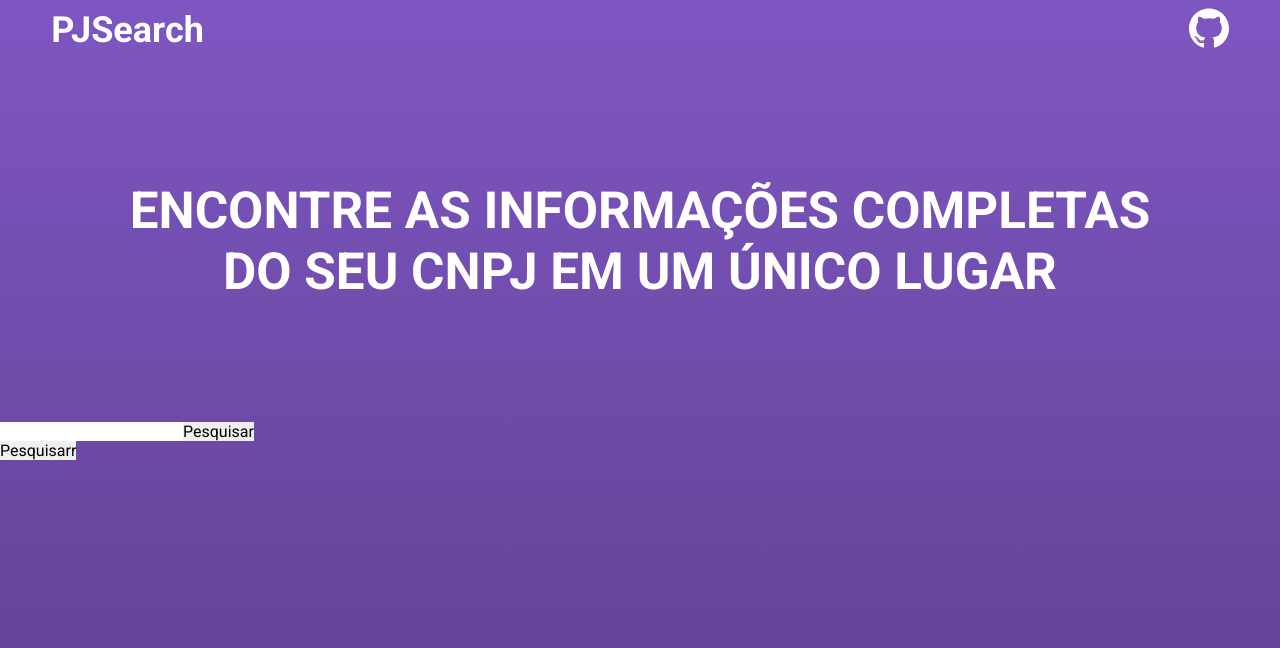
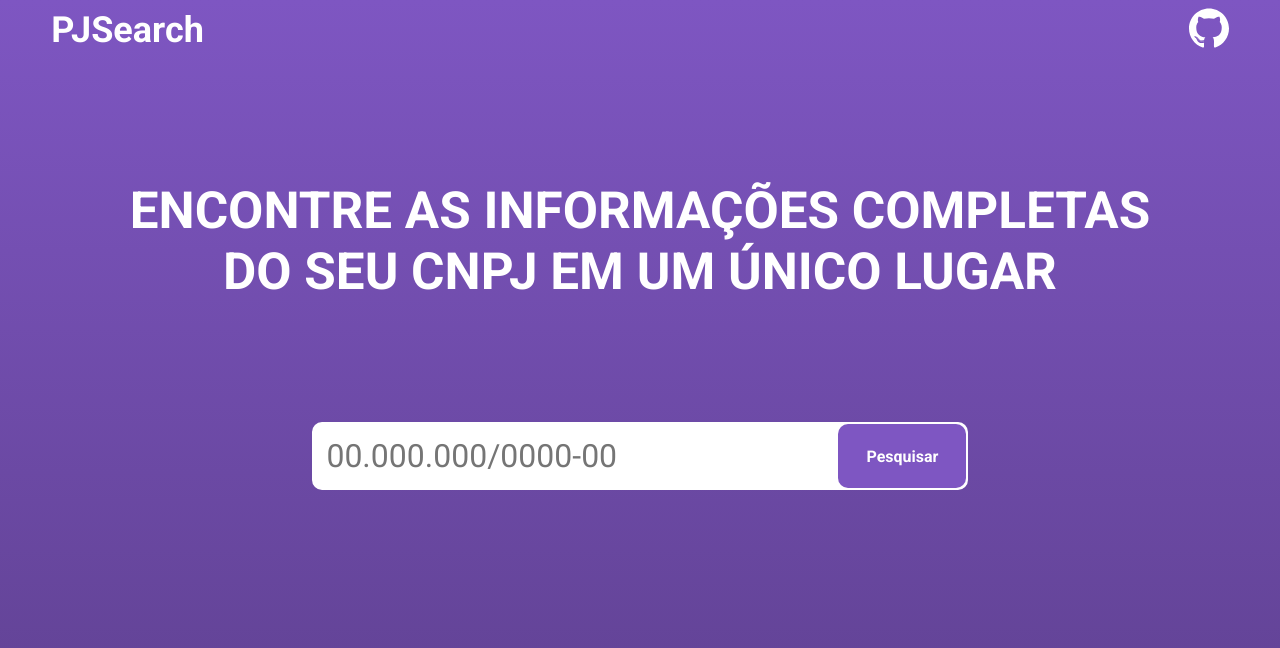
Before and after one commit to miguel-trabuco17/pjsearch, a React (Vite) app: page / in a window 1280 px wide. Shown: the top 648 px of the page. Built offline with nearby package versions, Linux system fonts and the light colour scheme.

Commit message:
Finish input ui

```diff
--- a/src/components/MaskInput.jsx
+++ b/src/components/MaskInput.jsx
@@ -3,12 +3,16 @@ import MaskedInput from 'react-input-mask';
 
 export default function MaskInput() {
 	return (
-		<div>
-			<div>
-				<MaskedInput/>
-				<button>Pesquisar</button>
+		<div className={styles.submitArea}>
+			<div className={styles.inputBox}>
+				<MaskedInput
+					className={styles.input}
+					placeholder='00.000.000/0000-00'
+					mask='99.999.999/9999-99'
+				/>
+				<button className={styles.submitButton}>Pesquisar</button>
 			</div>
-			<button>Pesquisarr</button>
+			<button className={styles.mobileSubmitButton}>Pesquisar</button>
 		</div>
 	);
 }
--- a/src/styles/components/MaskInput.module.css
+++ b/src/styles/components/MaskInput.module.css
@@ -0,0 +1,94 @@
+.submitArea {
+    display: flex;
+    flex-direction: column;
+    justify-content: center;
+    align-items: center;
+    margin-top: 8vh;
+    gap: 6vh;
+}
+
+.inputBox {
+    width: fit-content;
+}
+
+.input {
+    width: 70vw;
+    height: 5vh;
+    border-radius: 10px;
+    font-size: 1.6rem;
+    padding-left: 4vw;
+    border: none;
+    outline: none;
+}
+
+.input:focus {
+    border: none;
+}
+
+.submitButton {
+    display: none;
+}
+
+.mobileSubmitButton {
+    width: 60vw;
+    height: 8vh;
+    background-color: #5e408f;
+    border: 3px solid white;
+    border-radius: 10px;
+    color: white;
+    font-size: 2rem;
+    font-weight: bold;
+}
+
+@media screen and (min-width: 768px) {
+    .submitArea {
+        margin-top: 0vh;
+    }
+
+    .input {
+        width: 60vw;
+        height: 6vh;
+        font-size: 2rem;
+        padding-left: 2vw;
+    }
+
+    .mobileSubmitButton {
+        width: 45vw;
+    }
+}
+
+@media screen and (min-width: 1024px) {
+    .inputBox {
+        display: flex;
+        border: 2px solid white;
+        border-radius: 10px;
+        background-color: white;
+    }
+
+    .input {
+        width: 40vw;
+        border-radius: 10px 0px 0px 10px;
+        padding-left: 1vw;
+        height: 8vh;
+    }
+
+    .submitButton {
+        display: block;
+        background-color: #7E56C2;
+        width: 10vw;
+        border-radius: 10px;
+        color: white;
+        font-weight: bold;
+        transition: background-color 0.5s;
+    }
+
+    .submitButton:hover {
+        cursor: pointer;
+        background-color: #5e408f;
+        transition: background-color 0.5s
+    }
+
+    .mobileSubmitButton {
+        display: none;
+    }
+}
```
